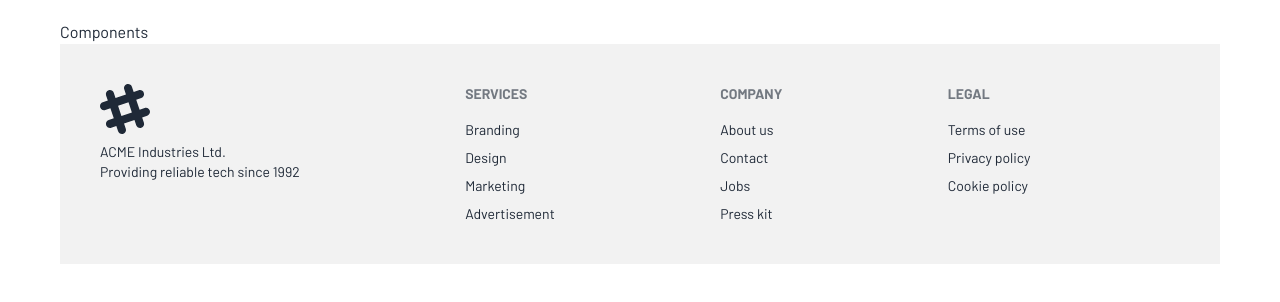
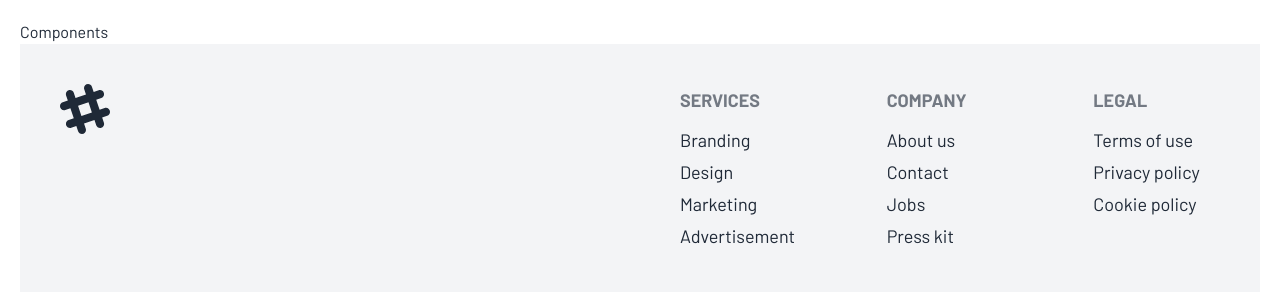
Before and after one commit to TechVantageConsulting/Portfolio, a React (Vite) app: page / in a window 1280 px wide. Shown: the top 302 px of the page. Built offline with nearby package versions, Linux system fonts and the light colour scheme.

Commit message:
follow-footer

```diff
--- a/src/components/PageContainer/Footer/Footer.tsx
+++ b/src/components/PageContainer/Footer/Footer.tsx
@@ -1,7 +1,7 @@
 export function Footer() {
   return (
-    <footer className="footer p-10 bg-base-200 text-base-content">
-      <aside>
+    <div className="lg:grid lg:grid-cols-2">
+      <aside className="bg-gray-100 px-10 pt-10">
         <svg
           width="50"
           height="50"
@@ -13,32 +13,36 @@ export function Footer() {
         >
           <path d="M22.672 15.226l-2.432.811.841 2.515c.33 1.019-.209 2.127-1.23 2.456-1.15.325-2.148-.321-2.463-1.226l-.84-2.518-5.013 1.677.84 2.517c.391 1.203-.434 2.542-1.831 2.542-.88 0-1.601-.564-1.86-1.314l-.842-2.516-2.431.809c-1.135.328-2.145-.317-2.463-1.229-.329-1.018.211-2.127 1.231-2.456l2.432-.809-1.621-4.823-2.432.808c-1.355.384-2.558-.59-2.558-1.839 0-.817.509-1.582 1.327-1.846l2.433-.809-.842-2.515c-.33-1.02.211-2.129 1.232-2.458 1.02-.329 2.13.209 2.461 1.229l.842 2.515 5.011-1.677-.839-2.517c-.403-1.238.484-2.553 1.843-2.553.819 0 1.585.509 1.85 1.326l.841 2.517 2.431-.81c1.02-.33 2.131.211 2.461 1.229.332 1.018-.21 2.126-1.23 2.456l-2.433.809 1.622 4.823 2.433-.809c1.242-.401 2.557.484 2.557 1.838 0 .819-.51 1.583-1.328 1.847m-8.992-6.428l-5.01 1.675 1.619 4.828 5.011-1.674-1.62-4.829z"></path>
         </svg>
-        <p>
-          ACME Industries Ltd.
-          <br />
-          Providing reliable tech since 1992
-        </p>
       </aside>
-      <nav>
+      {/*contenedor de los navs */}
+      <div className="grid grid-cols-2 text-lg sm:grid-cols-3">
+        <div className="bg-gray-100 text-left px-10 pt-10 leading-8 sm:p-10">
+          <nav className="flex flex-col">
             <h6 className="footer-title">Services</h6>
             <a className="link link-hover">Branding</a>
             <a className="link link-hover">Design</a>
             <a className="link link-hover">Marketing</a>
             <a className="link link-hover">Advertisement</a>
           </nav>
-      <nav>
+        </div>
+        <div className="bg-gray-100 text-left px-10 pt-10 leading-8 sm:p-10">
+          <nav className="flex flex-col">
             <h6 className="footer-title">Company</h6>
             <a className="link link-hover">About us</a>
             <a className="link link-hover">Contact</a>
             <a className="link link-hover">Jobs</a>
             <a className="link link-hover">Press kit</a>
           </nav>
-      <nav>
+        </div>
+        <div className="col-span-2 text-center bg-gray-100 px-10 pt-8 pb-10 leading-8 sm:col-span-1 sm:p-10 sm:text-left">
+          <nav className="flex flex-col">
             <h6 className="footer-title">Legal</h6>
             <a className="link link-hover">Terms of use</a>
             <a className="link link-hover">Privacy policy</a>
             <a className="link link-hover">Cookie policy</a>
           </nav>
-    </footer>
+        </div>
+      </div>
+    </div>
   );
 }
--- a/src/components/PageContainer/PageContainer.scss
+++ b/src/components/PageContainer/PageContainer.scss
@@ -1,7 +1,7 @@
 /* PageContainer.scss */
 .page-container {
-    /* Add your styles here */
-    max-width: 1200px;
-    margin: 0 auto;
-    padding: 20px;
+  /* Add your styles here */
+  max-width: 1340px;
+  margin: 0 auto;
+  padding: 20px;
 }
```
Lines whose indentation alone changed are shown as unchanged.
